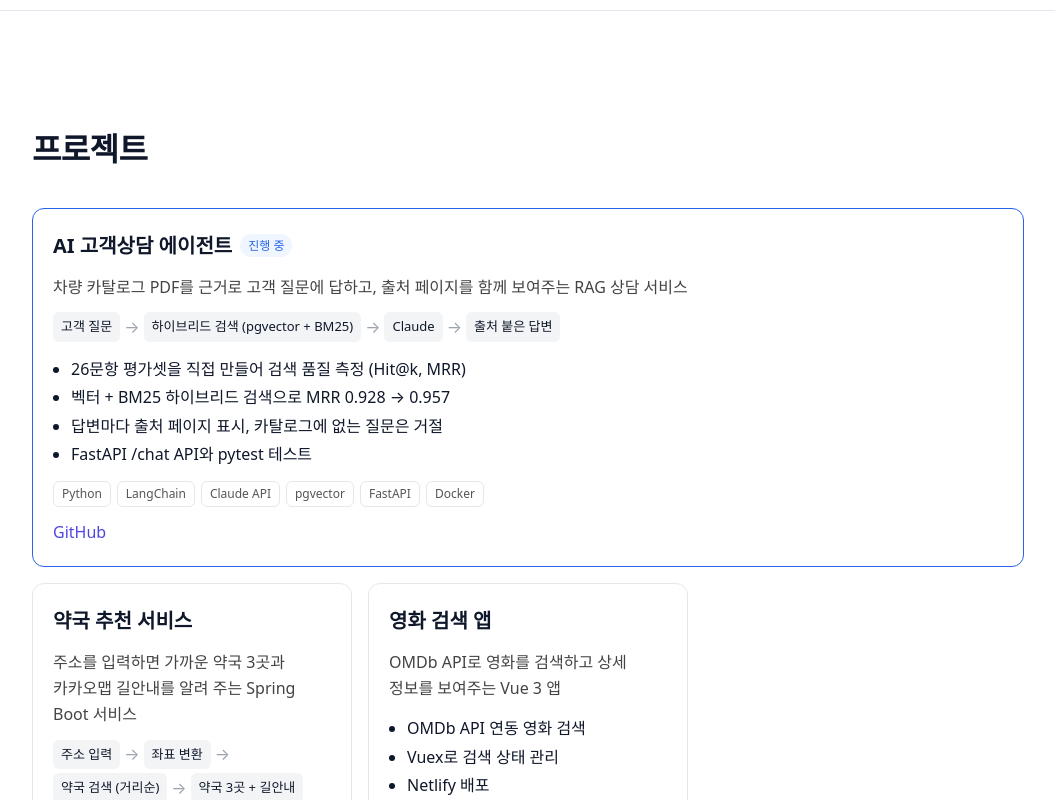
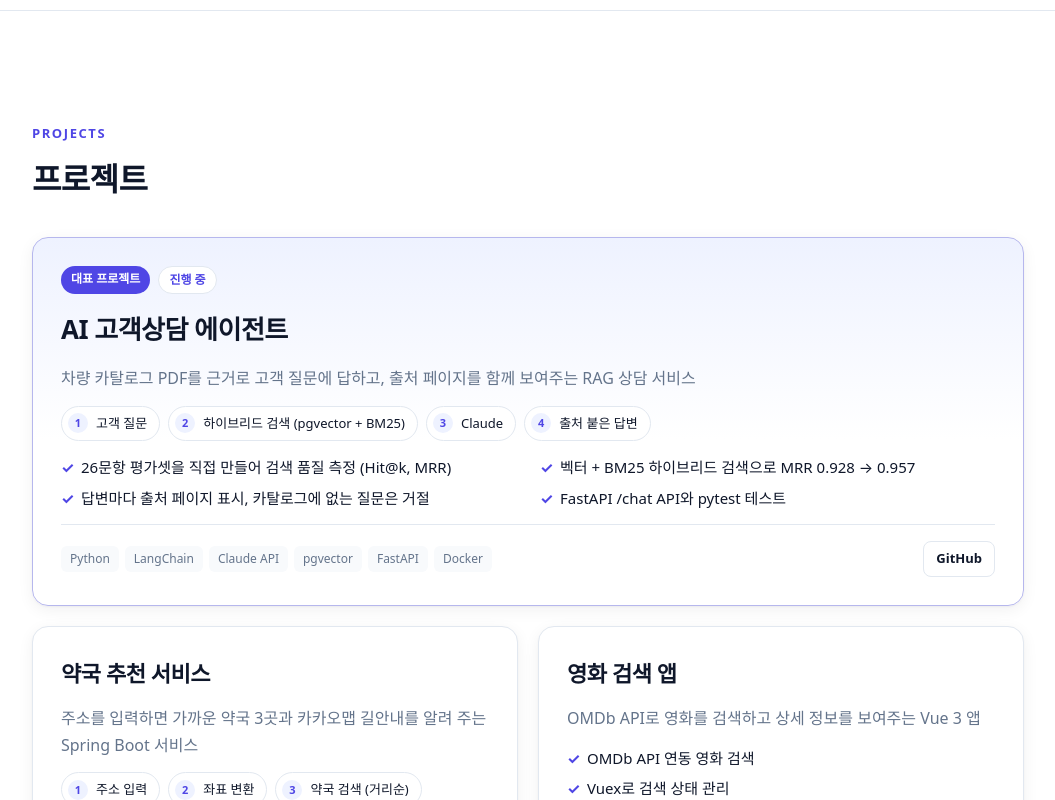
Before and after one commit to ikyoon0619/portfolio-site, a Vue app: page / in a window 1280 px wide. Shown: the part 780-1580 px from the top of the page, without its empty margins (112-1167 px from the left). Built offline with nearby package versions, Linux system fonts and the light colour scheme; a web font is replaced by a local one.

Commit message:
feat: 프로젝트 카드 디자인 개선 (그림자, 번호 흐름, 버튼)

```diff
--- a/src/components/ProjectCard.vue
+++ b/src/components/ProjectCard.vue
@@ -8,18 +8,19 @@ defineProps({
 
 <template>
   <article class="card" :class="{ featured }">
+    <!-- 배지 줄: 둘 다 없으면 :empty 규칙으로 줄 자체가 숨겨짐 -->
     <header class="head">
-      <h3>{{ project.title }}</h3>
+      <span v-if="featured" class="label">대표 프로젝트</span>
       <span v-if="project.status" class="status">{{ project.status }}</span>
     </header>
-
+    <h3>{{ project.title }}</h3>
     <p class="summary">{{ project.summary }}</p>
 
-    <!-- 동작 흐름: 항목 사이에 화살표 -->
+    <!-- 동작 흐름: 번호 + 단계 이름 -->
     <ol v-if="project.flow.length" class="flow">
       <li v-for="(step, i) in project.flow" :key="step">
-        <span class="step">{{ step }}</span>
-        <span v-if="i < project.flow.length - 1" class="arrow">→</span>
+        <span class="num">{{ i + 1 }}</span
+        >{{ step }}
       </li>
     </ol>
 
@@ -27,84 +28,165 @@ defineProps({
       <li v-for="h in project.highlights" :key="h">{{ h }}</li>
     </ul>
 
-    <div class="tags">
-      <span v-for="t in project.tags" :key="t" class="tag">{{ t }}</span>
-    </div>
-
-    <div class="links">
-      <a :href="project.github" target="_blank" rel="noopener">GitHub</a>
-      <a v-if="project.demo" :href="project.demo" target="_blank" rel="noopener"
-        >데모</a
-      >
+    <!-- 카드 맨 아래: 태그(왼쪽) + 버튼(오른쪽) -->
+    <div class="foot">
+      <div class="tags">
+        <span v-for="t in project.tags" :key="t" class="tag">{{ t }}</span>
+      </div>
+      <div class="links">
+        <a
+          :href="project.github"
+          target="_blank"
+          rel="noopener"
+          class="btn small"
+          >GitHub</a
+        >
+        <a
+          v-if="project.demo"
+          :href="project.demo"
+          target="_blank"
+          rel="noopener"
+          class="btn small primary"
+          >데모 보기 ↗</a
+        >
+      </div>
     </div>
   </article>
 </template>
 
 <style scoped>
 .card {
-  border: 1px solid #e5e7eb;
-  border-radius: 12px;
-  padding: 20px;
   display: flex;
   flex-direction: column;
-  gap: 12px;
+  gap: 14px;
+  padding: 28px;
+  background: var(--surface);
+  border: 1px solid var(--border);
+  border-radius: var(--radius);
+  box-shadow: var(--shadow);
+  transition:
+    transform 0.2s,
+    box-shadow 0.2s;
 }
+.card:hover {
+  transform: translateY(-3px); /* 3px 떠오름 */
+  box-shadow: var(--shadow-hover); /* 그림자도 더 크게 */
+}
+
+/* 대표 카드 */
 .featured {
-  grid-column: 1 / -1; /* 대표 카드는 줄 전체를 차지 */
-  border-color: #2563eb;
+  grid-column: 1 / -1; /* 줄 전체를 차지 */
+  /* 위는 연보라, 55% 지점부터 흰색으로 */
+  background: linear-gradient(180deg, var(--accent-soft), var(--surface) 55%);
+  /* 테두리: 포인트색 30% + 기본 테두리색 70%를 섞은 색 */
+  border-color: color-mix(in srgb, var(--accent) 30%, var(--border));
 }
+
 .head {
   display: flex;
-  align-items: center;
   gap: 8px;
 }
+.head:empty {
+  display: none; /* 배지가 하나도 없으면 빈 줄을 숨김 */
+}
+.label,
+.status {
+  font-size: 12px;
+  font-weight: 700;
+  padding: 3px 10px;
+  border-radius: 999px;
+}
+.label {
+  background: var(--accent);
+  color: #fff;
+}
+.status {
+  background: var(--surface);
+  color: var(--accent);
+  border: 1px solid var(--border);
+}
+
 h3 {
   margin: 0;
-  font-size: 20px;
+  font-size: 22px;
+  letter-spacing: -0.02em;
 }
-.status {
-  font-size: 12px;
-  padding: 2px 8px;
-  border-radius: 999px;
-  background: #eff6ff;
-  color: #2563eb;
+.featured h3 {
+  font-size: 26px;
 }
 .summary {
   margin: 0;
-  color: #444;
+  color: var(--text-sub);
 }
 
+/* 동작 흐름 */
 .flow {
   list-style: none;
   padding: 0;
   margin: 0;
   display: flex;
   flex-wrap: wrap;
-  gap: 4px;
+  gap: 8px;
 }
 .flow li {
   display: flex;
   align-items: center;
-  gap: 4px;
+  gap: 8px;
+  font-size: 13px;
+  font-weight: 500;
+  padding: 6px 12px 6px 6px; /* 왼쪽은 번호 원이 있어서 좁게 */
+  border-radius: 999px;
+  background: var(--surface);
+  border: 1px solid var(--border);
 }
-.step {
-  font-size: 13px;
-  padding: 4px 8px;
-  border-radius: 6px;
-  background: #f3f4f6;
-}
-.arrow {
-  color: #9ca3af;
+.num {
+  display: grid;
+  place-items: center; /* 숫자를 원 정가운데에 */
+  width: 20px;
+  height: 20px;
+  border-radius: 50%;
+  font-size: 11px;
+  font-weight: 700;
+  background: var(--accent-soft);
+  color: var(--accent);
 }
 
+/* 강조점 */
 .highlights {
   margin: 0;
-  padding-left: 18px;
+  padding: 0;
+  list-style: none; /* 기본 점(•) 없애고 */
+  display: grid;
+  gap: 6px;
+}
+.featured .highlights {
+  grid-template-columns: 1fr 1fr; /* 대표 카드는 2열 */
+  column-gap: 24px;
 }
 .highlights li {
-  margin: 2px 0;
+  position: relative;
+  padding-left: 20px; /* ✓ 들어갈 자리 */
+  font-size: 15px;
+}
+.highlights li::before {
+  content: "✓"; /* 직접 그린 체크 표시 */
+  position: absolute;
+  left: 0;
+  color: var(--accent);
+  font-weight: 700;
 }
 
+/* 카드 아래 */
+.foot {
+  margin-top: auto; /* 카드 맨 아래로 밀기 (옆 카드와 높이 맞춤) */
+  padding-top: 16px;
+  border-top: 1px solid var(--border);
+  display: flex;
+  flex-wrap: wrap;
+  gap: 12px;
+  justify-content: space-between;
+  align-items: center;
+}
 .tags {
   display: flex;
   flex-wrap: wrap;
@@ -112,15 +194,23 @@ h3 {
 }
 .tag {
   font-size: 12px;
-  padding: 2px 8px;
-  border: 1px solid #e5e7eb;
+  font-weight: 500;
+  padding: 3px 9px;
   border-radius: 6px;
-  color: #555;
+  background: var(--bg-soft);
+  color: var(--text-sub);
+}
+.links {
+  display: flex;
+  gap: 8px;
 }
 
-.links {
-  display: flex;
-  gap: 12px;
-  margin-top: auto;
-} /* margin-top:auto = 카드 맨 아래로 */
+@media (max-width: 600px) {
+  .card {
+    padding: 20px;
+  }
+  .featured .highlights {
+    grid-template-columns: 1fr; /* 폰에서는 1열 */
+  }
+}
 </style>
--- a/src/components/ProjectsSection.vue
+++ b/src/components/ProjectsSection.vue
@@ -5,6 +5,8 @@ import ProjectCard from "./ProjectCard.vue";
 
 <template>
   <section id="projects" class="section">
+    <!-- 1단계에서 만든 .eyebrow: 제목 위 작은 영문 라벨 -->
+    <p class="eyebrow">Projects</p>
     <h2>프로젝트</h2>
     <div class="grid">
       <!-- 첫 번째(index 0) 프로젝트만 대표 카드 -->
@@ -23,6 +25,6 @@ import ProjectCard from "./ProjectCard.vue";
 .grid {
   display: grid;
   grid-template-columns: repeat(auto-fit, minmax(320px, 1fr));
-  gap: 16px;
+  gap: 20px;
 }
 </style>
```
